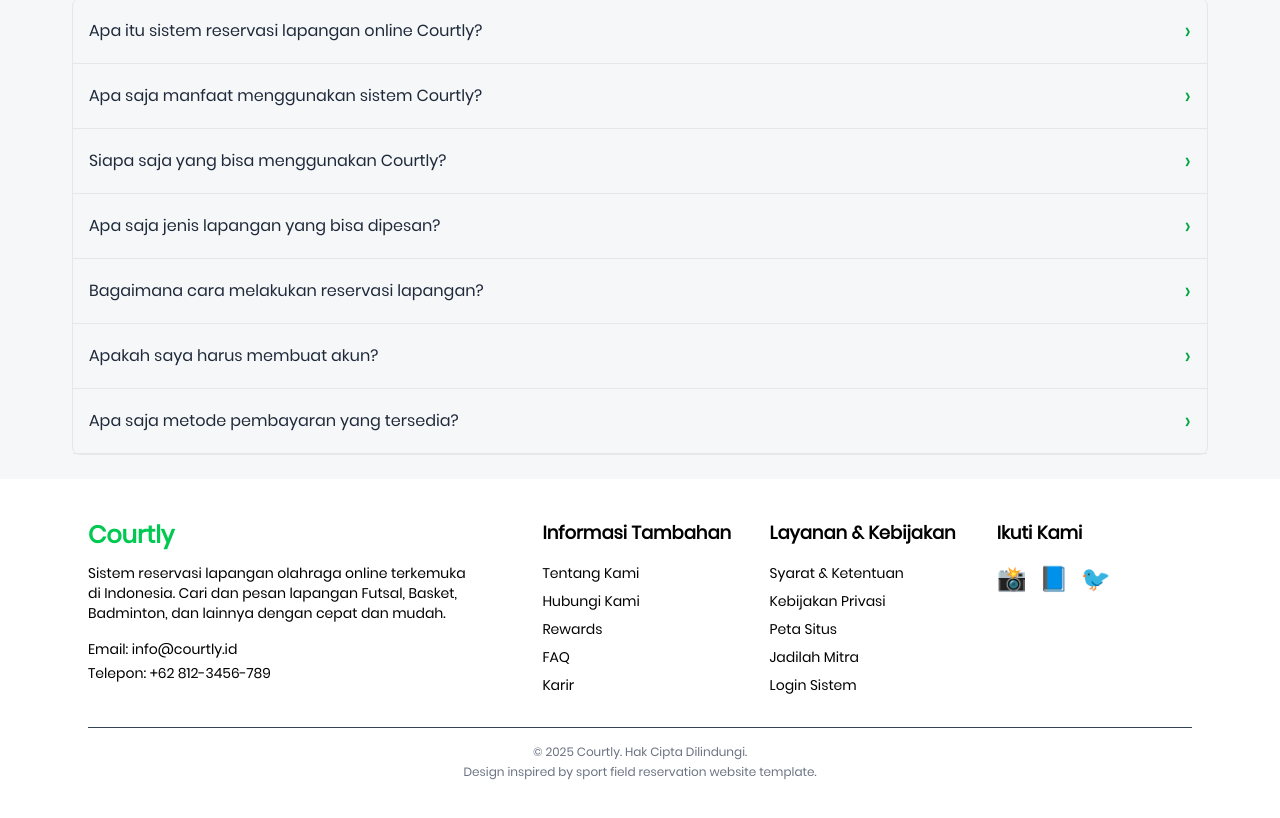
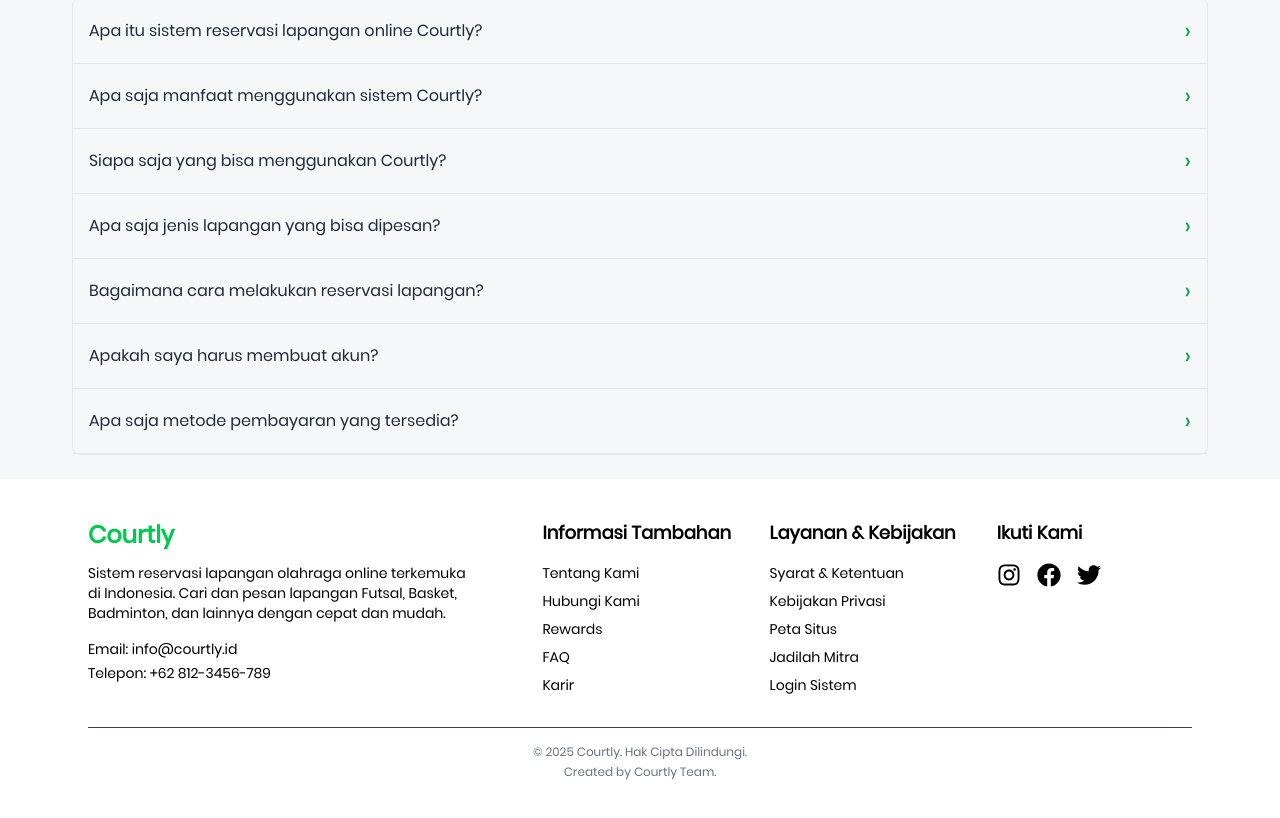
Before and after one commit to BryanJericho/courtly-web, a Next.js app: page / in a window 1280 px wide. Shown: the part 1252-2070 px from the top of the page. Built offline with nearby package versions, Linux system fonts and the light colour scheme; no server answers; the database is empty.

Commit message:
feat: adjusting footer section

```diff
--- a/app/components/Footer.tsx
+++ b/app/components/Footer.tsx
@@ -1,6 +1,7 @@
 // components/Footer.tsx
 import React from "react";
 import Link from "next/link";
+import { FaInstagram, FaFacebook, FaTwitter } from "react-icons/fa";
 
 const Footer: React.FC = () => {
   return (
@@ -129,35 +130,33 @@
             </ul>
           </div>
 
-          {/* Kolom 4: Sosial Media (Jika ada di desain asli) */}
+          {/* Kolom 4: Sosial Media */}
           <div className="col-span-2 md:col-span-1">
             <h4 className="text-lg font-semibold mb-4">Ikuti Kami</h4>
-            <div className="flex space-x-3">
-              {/* Tempat untuk ikon sosial media (misal: Facebook, Instagram, Twitter) */}
+            <div className="flex space-x-4">
               <a
                 href="https://instagram.com"
                 target="_blank"
                 rel="noopener noreferrer"
-                className="text-black hover:text-green-500 text-2xl"
+                className="text-black hover:text-green-500 transition-colors"
               >
-                {/* Ganti dengan ikon SVG/Font Awesome/Lucide */}
-                📸
+                <FaInstagram size={24} />
               </a>
               <a
                 href="https://facebook.com"
                 target="_blank"
                 rel="noopener noreferrer"
-                className="text-black hover:text-green-500 text-2xl"
+                className="text-black hover:text-green-500 transition-colors"
               >
-                📘
+                <FaFacebook size={24} />
               </a>
               <a
                 href="https://twitter.com"
                 target="_blank"
                 rel="noopener noreferrer"
-                className="text-black hover:text-green-500 text-2xl"
+                className="text-black hover:text-green-500 transition-colors"
               >
-                🐦
+                <FaTwitter size={24} />
               </a>
             </div>
           </div>
@@ -169,7 +168,7 @@
             &copy; {new Date().getFullYear()} Courtly. Hak Cipta Dilindungi.
           </p>
           <p className="mt-1">
-            Design inspired by sport field reservation website template.
+            Created by Courtly Team.
           </p>
         </div>
       </div>
```
